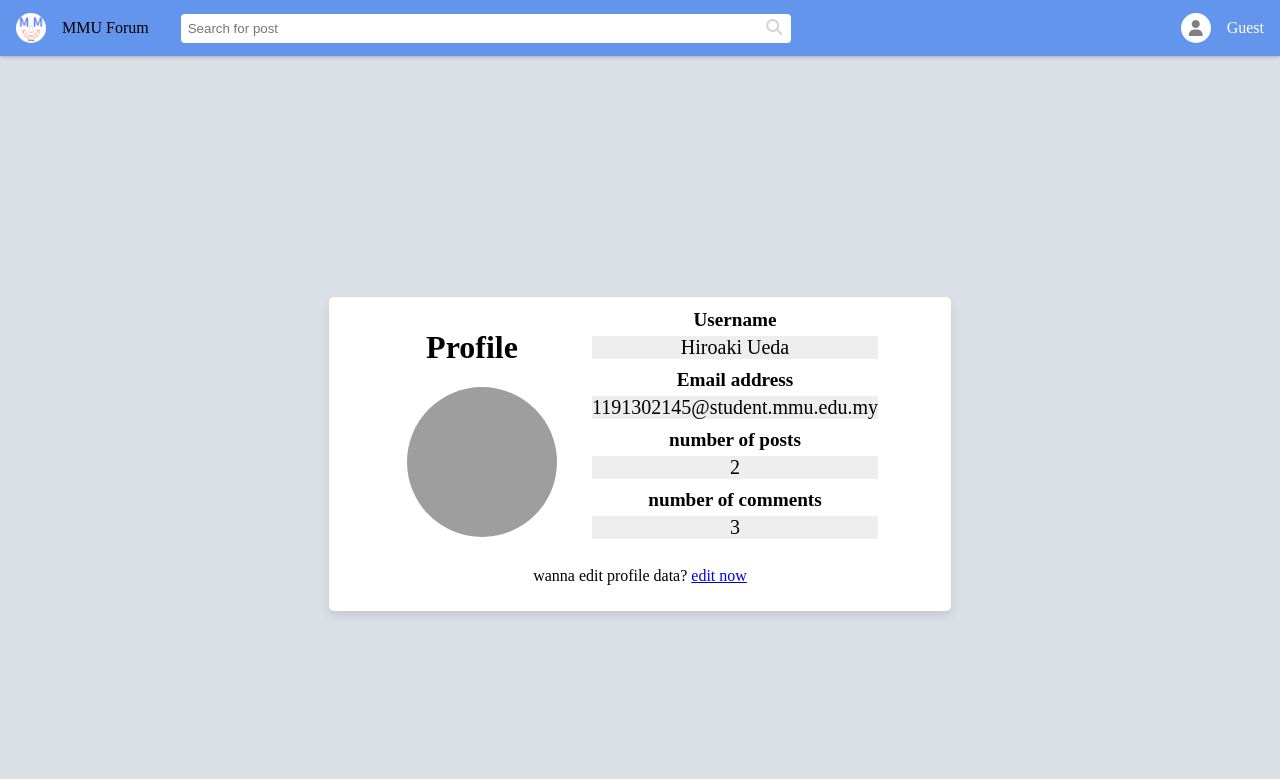
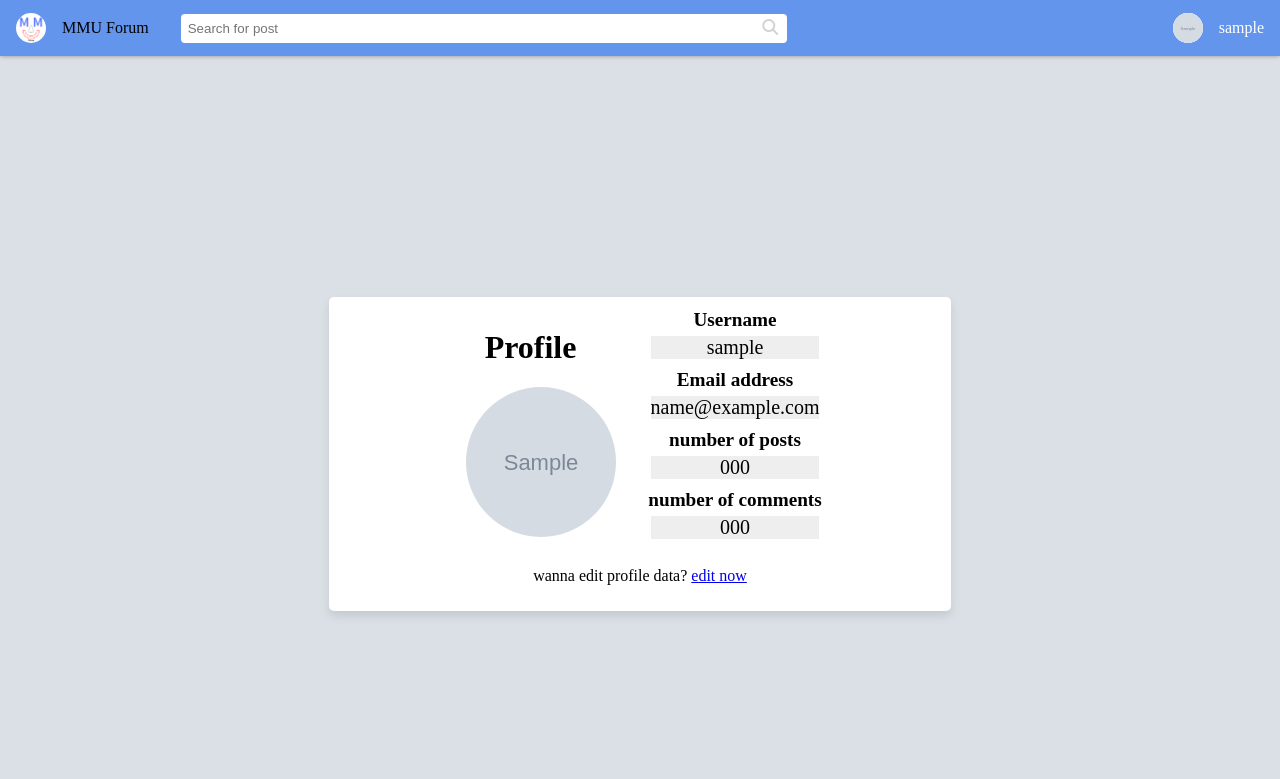
Before and after one commit to Hiroaki-hey-jude/MMU-forum, a PHP site: page /profile.php in a window 1280 px wide. Shown: the top 779 px of the page. Run offline with PHP 8.4, Linux system fonts and the light colour scheme; the visitor is signed in with stand-in values (Sample User, id 1); tables that the repository leaves empty or names only in its code hold one stand-in row (values such as "Sample post"); grey boxes marked "Sample" are stand-in pictures; data that the repository does not hold is empty; some libraries are stand-ins or nearby versions; grey boxes are pictures that could not be loaded.

Commit message:
retrieve user information from the database

```diff
--- a/profile.php
+++ b/profile.php
@@ -11,7 +11,10 @@
     <title>Document</title>
 </head>
 <body class="profile-body">
-<?php include "components/header.php" ?>
+<?php
+	include 'includes/redirect.php';
+	include 'components/header.php';
+?>
 <div class="wrapper">
         <div class="profile">
         <div class="profile-image">
@@ -22,23 +25,19 @@
                 <div class="box">
                     <p class="label" style="font-size: 1.2em;">Username</p>
                     <!-- <label for="username" style="font-size: 1.2em;">Username</label> -->
-                    <!-- <p><?php echo $user['username'] ?></p> -->
-                    <p class="profile-data">Hiroaki Ueda</p>
+                    <p class="profile-data"><?php echo $user['username']; ?></p>
                 </div>
                 <div class="box">
                 <p class="label" style="font-size: 1.2em;">Email address</p>
-                    <!-- <p><?php echo $user['username'] ?></p> -->
-                    <p class="profile-data">1191302145@student.mmu.edu.my</p>
+                    <p class="profile-data"><?php echo $user['email']; ?></p>
                 </div>
                 <div class="box">
                     <p class="label" style="font-size: 1.2em;">number of posts</p>
-                    <!-- <p><?php echo $user['username'] ?></p> -->
-                    <p class="profile-data">2</p>
+                    <p class="profile-data"><?php echo $user['number_of_posts']; ?></p>
                 </div>
                 <div class="box">
                     <p class="label" style="font-size: 1.2em;">number of comments</p>
-                    <!-- <p><?php echo $user['username'] ?></p> -->
-                    <p class="profile-data">3</p>
+                    <p class="profile-data"><?php echo $user['number_of_comments']; ?></p>
                 </div>
             </div>
             <p>wanna edit profile data? <a href="edit-profile.php">edit now</a></p>
```
